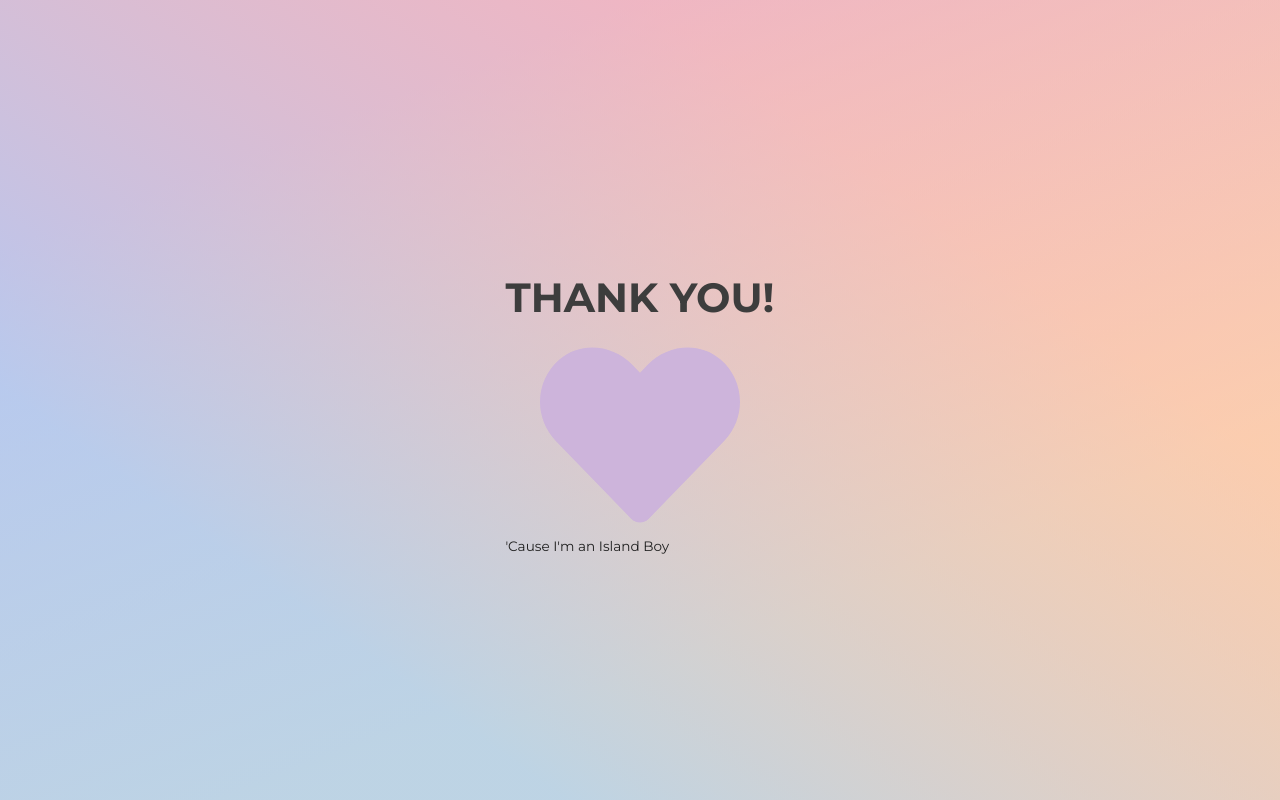
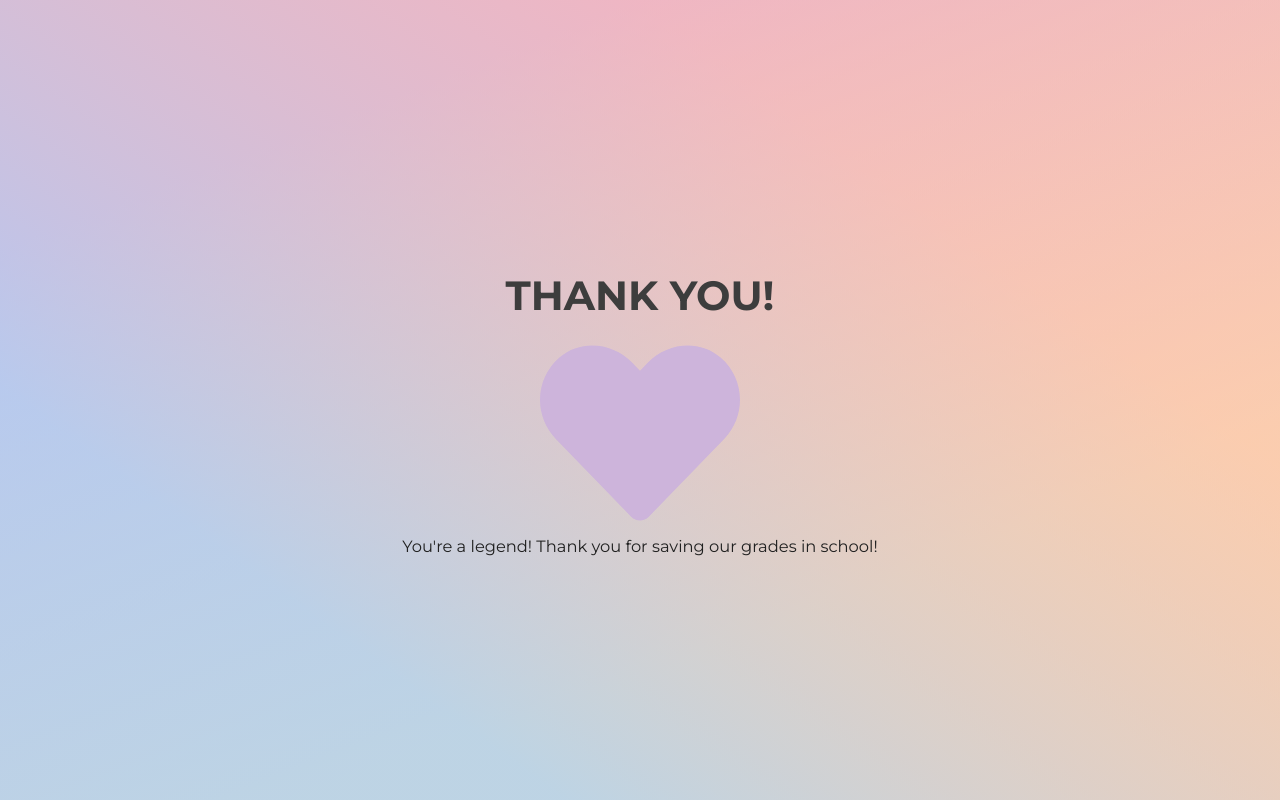
Before and after one commit to hansentim/examen-ui, a React (Create React App) app: page /thanks in a window 1280 px wide. Built offline with nearby package versions, Linux system fonts and the light colour scheme.

Commit message:
adding stuff to heartanimation

```diff
--- a/src/App.js
+++ b/src/App.js
@@ -23,9 +23,9 @@ function App() {
           <Route path="/test1" element={<Test1 />} />
           <Route path="/test2" element={<Test2 />} />
           <Route path="/test3" element={<Test3 />} />
-          <Route path="/thanks" element={<EndPage />} />
           <Route path="/animationtest" element={<AnimationTest />} />
           <Route path="/animationtest2" element={<AnimationTest2 />} />
+          <Route path="/thanks" element={<EndPage />} />
         </Routes>
       </AnimatePresence>
     </div>
--- a/src/animations.js
+++ b/src/animations.js
@@ -91,6 +91,6 @@ export const endFade = {
   hidden: { opacity: 0 },
   show: {
     opacity: 1,
-    transition: { ease: 'easeIn', duration: 2 },
+    transition: { ease: 'easeIn', duration: 4 },
   },
 };
--- a/src/pages/Endpage.js
+++ b/src/pages/Endpage.js
@@ -27,7 +27,11 @@ export const AnimateHeart = () => (
             <img src={heart} alt="heart" />
           </Heart>
         </motion.div>
-        <motion.p variants={endFade}>'Cause I'm an Island Boy</motion.p>
+        <div className="legend">
+          <motion.p variants={endFade}>
+            You're a legend! Thank you for saving our grades in school!
+          </motion.p>
+        </div>
       </motion.div>
     </HeartContainer>
   </AnimatedPage>
@@ -45,6 +49,13 @@ const HeartContainer = styled.div`
   background-position: center;
   background-repeat: no-repeat;
   background-size: cover;
+  position: absolute;
+  .legend {
+    position: relative;
+    z-index: 2;
+    font-size: 1.2rem;
+    font-weight: 400;
+  }
   h1 {
     padding-bottom: 1rem;
     color: #3d3d3d;
```
